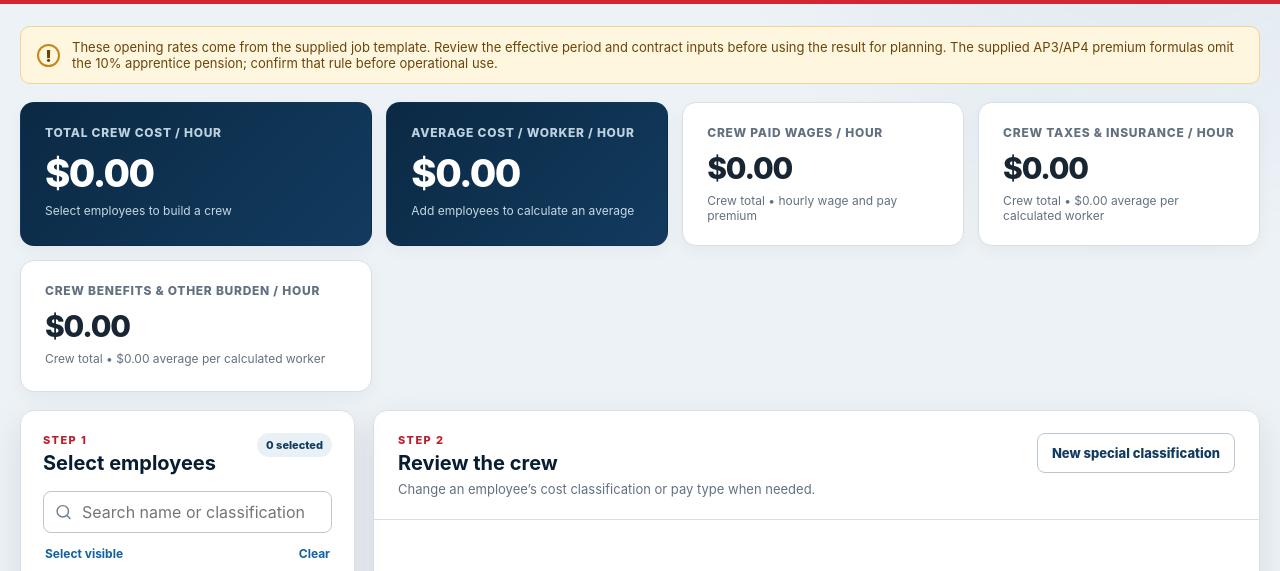
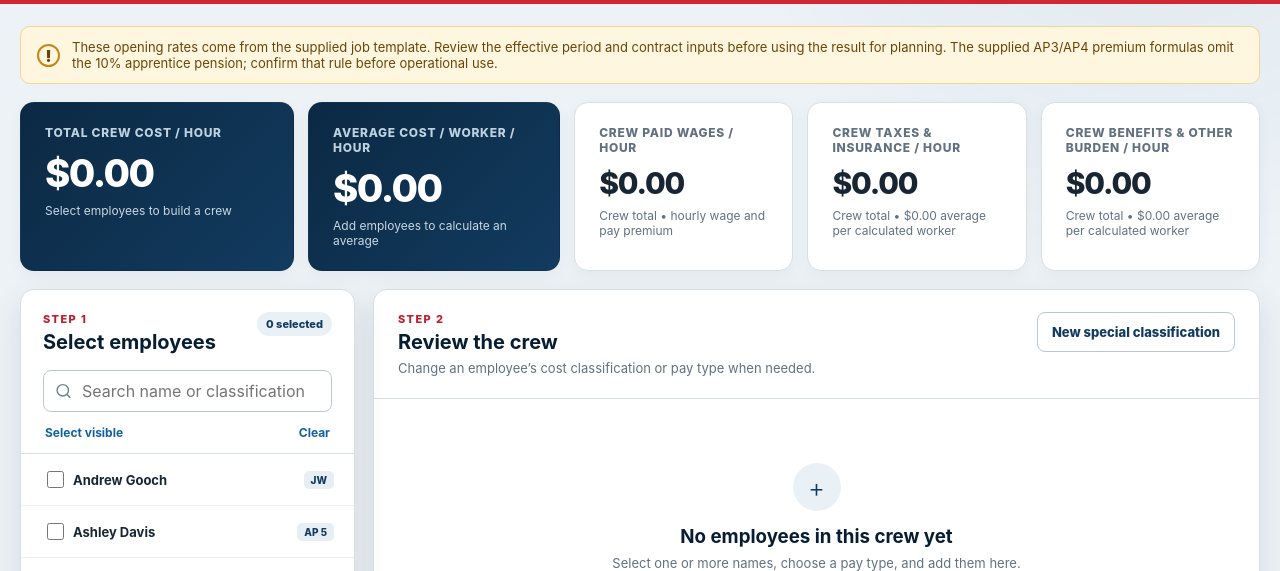
Before and after one commit to DanAndy1981/Crew-Cost-Nash, a website: page index.html in a window 1280 px wide. Shown: the part 184-755 px from the top of the page. Drawn offline with Linux system fonts and the light colour scheme.

Commit message:
Fit five top-level cost summary cards

```diff
--- a/styles.css
+++ b/styles.css
@@ -110,7 +110,7 @@ button:focus-visible, input:focus-visible, select:focus-visible {
   border-radius: 50%;
 }
 
-.summary-grid { display: grid; grid-template-columns: 1.25fr repeat(3, 1fr); gap: 14px; margin-bottom: 18px; }
+.summary-grid { display: grid; grid-template-columns: 1.25fr 1.15fr repeat(3, 1fr); gap: 14px; margin-bottom: 18px; }
 .summary-card {
   min-height: 132px;
   padding: 22px 24px;
```
